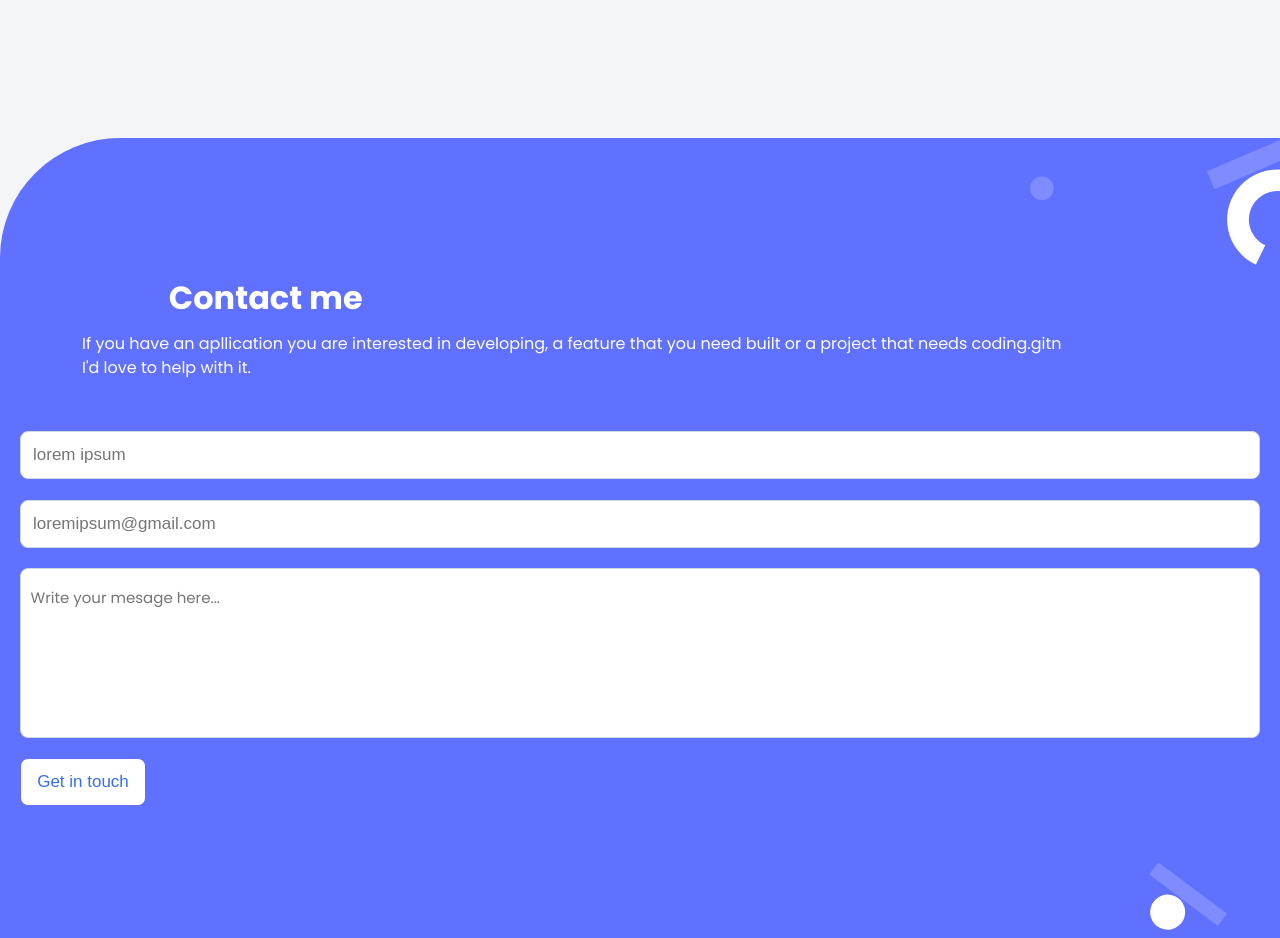
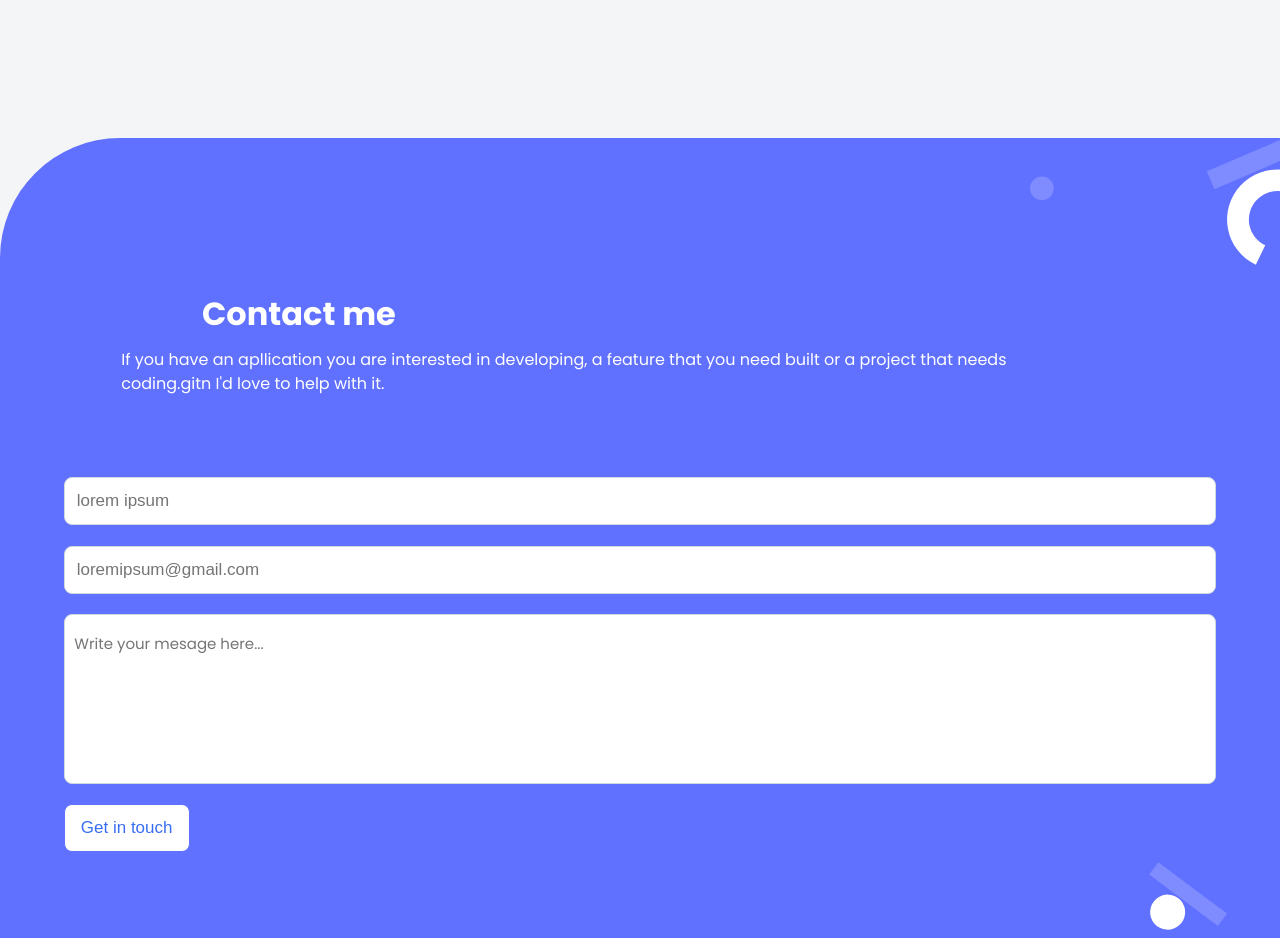
Before and after one commit to Eugeneiyukhun/Setup_and_Mobile_First, a website: page index.html in a window 1280 px wide. Shown: the part 4440-5378 px from the top of the page. Drawn offline with Linux system fonts and the light colour scheme.

Commit message:
Add changes to index.html and styles.css

```diff
--- a/index.html
+++ b/index.html
@@ -185,15 +185,16 @@
             </ul>
            </div>
         </div>
-        <div class="contact_section">
-            <div class="contact_container">
-                <h1 class="contactform-header">Contact me</h1>
+        <div class="footer_section">
+            <div class="footer_container">
+                <h1 class="footer_header">Contact me</h1>
                 <p>If you have an apllication you
                     are interested in developing, a
                     feature that you need built or
                     a project that needs coding.gitn
                     I'd love to help with it.
                 </p>
+                <div class="form">
                     <form class="contact_form__form" action="https://formspree.io/f/mbjbnawr" method="POST" id="form">
                         <ul class="form">
                             <li>
@@ -214,8 +215,7 @@
                         </ul>
                        <button class="btn-action" id="form-btn">Get in touch</button><br><br><br>
                     </form>
-
-
+                </div>
             </div>
            </div>
     </main>
--- a/styles.css
+++ b/styles.css
@@ -356,7 +356,11 @@ p {
   padding-right: 35px;
 }
 
-.contact_section {
+.footer_section {
+  display: flex;
+  flex-direction: column;
+  align-items: center;
+  justify-content: center;
   height: 800px;
   background-color: #6070ff;
   background-image: url(./images/contact\ form\ shapes-mobile.svg);
@@ -367,18 +371,18 @@ p {
   border-top-left-radius: 120px;
 }
 
-.contact_container {
+.footer_container {
   padding: 20px;
   padding-top: 200px;
 }
 
-.contactform-header {
+.footer_header {
   margin-top: -4rem;
   color: #fff;
   margin-left: 12%;
 }
 
-.contact_section p {
+.footer_section p {
   justify-content: center;
   color: #fff;
   font-weight: 20px;
```
Lines whose indentation alone changed are shown as unchanged.
